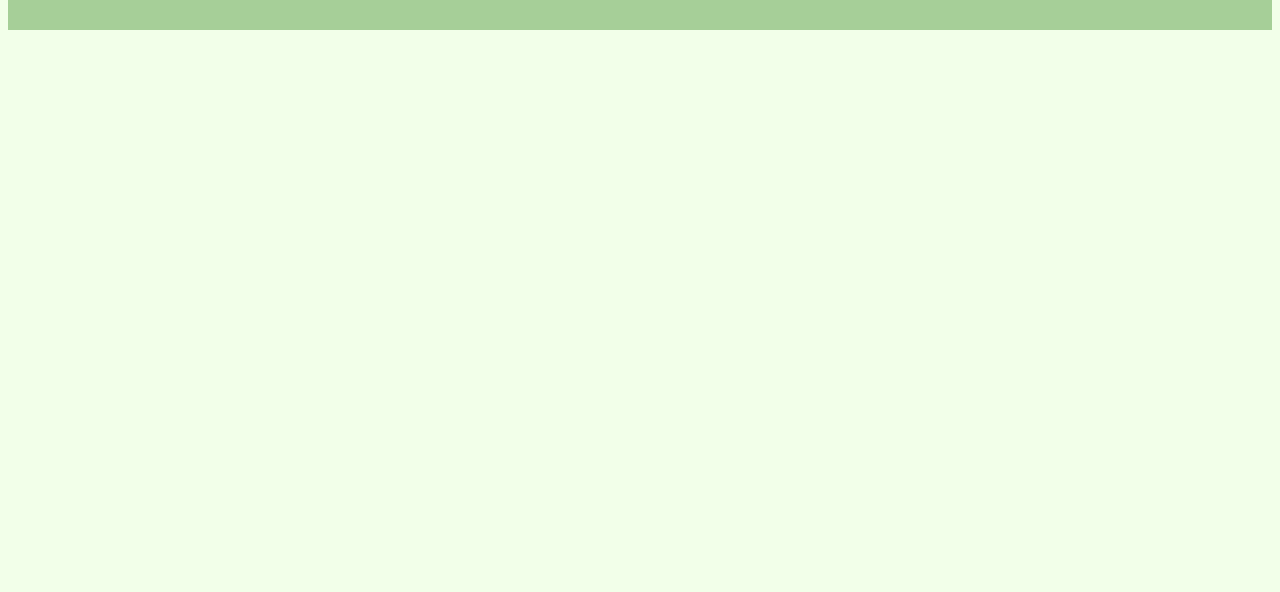
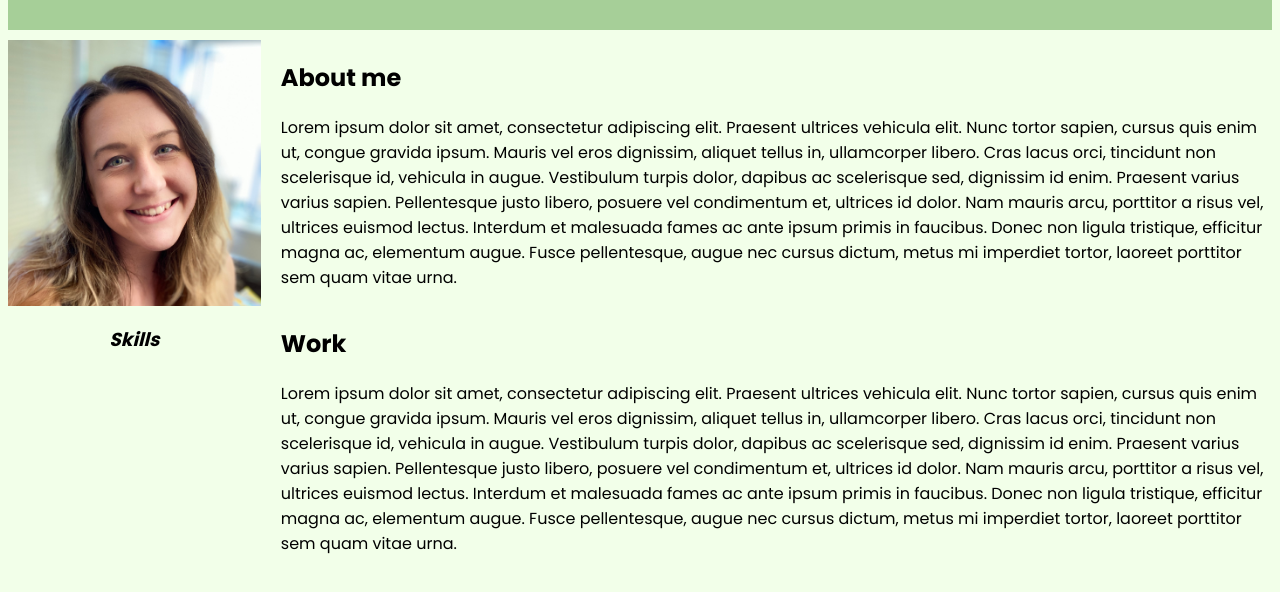
Before and after one commit to lisaspencer1997/Week-2-Challenge-Build-Portfolio, a plain HTML site: page index.html in a window 1280 px wide. Shown: the part 104-696 px from the top of the page. Drawn offline with Linux system fonts and the light colour scheme.

Commit message:
worked on the grid design to add my photo avatar, about me section, work section and soon-to-be skills section

```diff
--- a/index.html
+++ b/index.html
@@ -21,17 +21,36 @@
     </nav>
 </header>
 
-<!--Body-->
 <body>
 
-<!--Photo Avatar-->
-<div class="photoAvatar">
+    <!--The Grid-->
+    <section id="pageGrid">
 
-</div>
+        <!--The Photo-->
+        <div id="photoOfMe" class="positioningPhotoOfMe">
+        </div>
 
+        <!--About me-->
+        <div id="aboutMe">
+            <h2>About me</h2>
+            <p>Lorem ipsum dolor sit amet, consectetur adipiscing elit. Praesent ultrices vehicula elit. Nunc tortor sapien, cursus quis enim ut, congue gravida ipsum. Mauris vel eros dignissim, aliquet tellus in, ullamcorper libero. Cras lacus orci, tincidunt non scelerisque id, vehicula in augue. Vestibulum turpis dolor, dapibus ac scelerisque sed, dignissim id enim. Praesent varius varius sapien. Pellentesque justo libero, posuere vel condimentum et, ultrices id dolor. Nam mauris arcu, porttitor a risus vel, ultrices euismod lectus. Interdum et malesuada fames ac ante ipsum primis in faucibus. Donec non ligula tristique, efficitur magna ac, elementum augue. Fusce pellentesque, augue nec cursus dictum, metus mi imperdiet tortor, laoreet porttitor sem quam vitae urna.</p>
+        </div>
 
+        <!--Skills-->
+        <div id="skills">
+            <h3>Skills</h3>
+            <div class="skillsList">
+                <img src="">
+            </div>
+        </div>
 
+        <!--Work-->
+        <div id="work">
+            <h2>Work</h2>
+            <p>Lorem ipsum dolor sit amet, consectetur adipiscing elit. Praesent ultrices vehicula elit. Nunc tortor sapien, cursus quis enim ut, congue gravida ipsum. Mauris vel eros dignissim, aliquet tellus in, ullamcorper libero. Cras lacus orci, tincidunt non scelerisque id, vehicula in augue. Vestibulum turpis dolor, dapibus ac scelerisque sed, dignissim id enim. Praesent varius varius sapien. Pellentesque justo libero, posuere vel condimentum et, ultrices id dolor. Nam mauris arcu, porttitor a risus vel, ultrices euismod lectus. Interdum et malesuada fames ac ante ipsum primis in faucibus. Donec non ligula tristique, efficitur magna ac, elementum augue. Fusce pellentesque, augue nec cursus dictum, metus mi imperdiet tortor, laoreet porttitor sem quam vitae urna.</p>
+        </div>
 
+    </section>
 
 </body>
 <!--Body Ends-->
--- a/style.css
+++ b/style.css
@@ -22,8 +22,6 @@ header {
     padding-left: 20px;
 }
 
-#navBar
-
 
 #navigation {
     display: flex;
@@ -31,3 +29,50 @@ header {
     align-items: center;
     justify-content: space-evenly;
 }
+
+/*The photo and text will be aligned within a grid*/
+#pageGrid {
+    margin-top: 10px;
+    display: grid;
+    min-height: 500px;
+    height: 70vh;
+    grid-template-rows: 1fr 4fr;
+    grid-template-columns: 1fr 4fr;
+    grid-template-areas:
+    "photoOfMe aboutMe"
+    "skills work";
+}
+
+/*This is the sourcing of the photo and assigning it as the space within the grid*/
+#photoOfMe {
+    grid-area: photoOfMe;
+    background-image: url("IMG_5588.jpg")
+}
+
+/*This is the photo's position within it's box*/
+.positioningPhotoOfMe {
+    background-position: top;
+    background-repeat: no-repeat;
+    background-size: cover;
+    align-items: center;
+    display: flex;
+    position: relative;
+}
+
+
+#aboutMe {
+    grid-area: aboutMe;
+    margin-left: 20px;
+}
+
+#skills {
+    grid-area: skills;
+    text-align: center;
+    font-style: italic;
+    justify-content: space-evenly;
+}
+
+#work {
+    grid-area: work;
+    margin-left: 20px;
+}
```
Also changed, not shown: IMG_5588.jpg (added).
